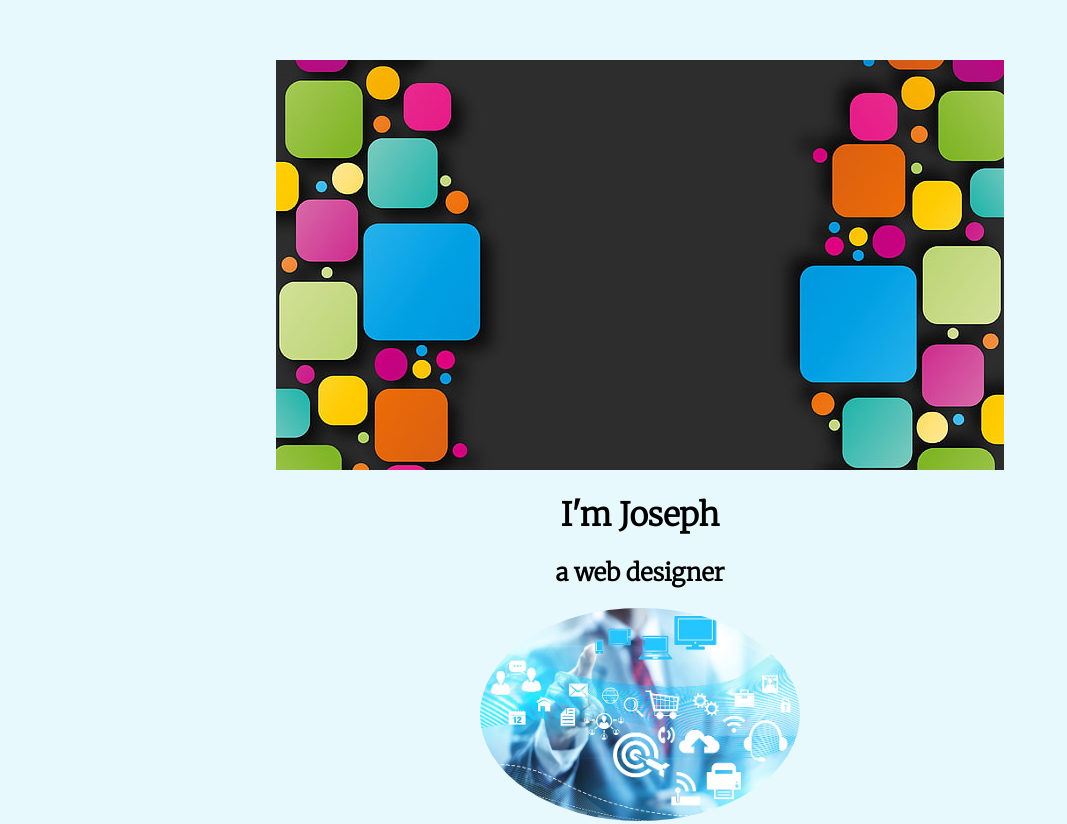
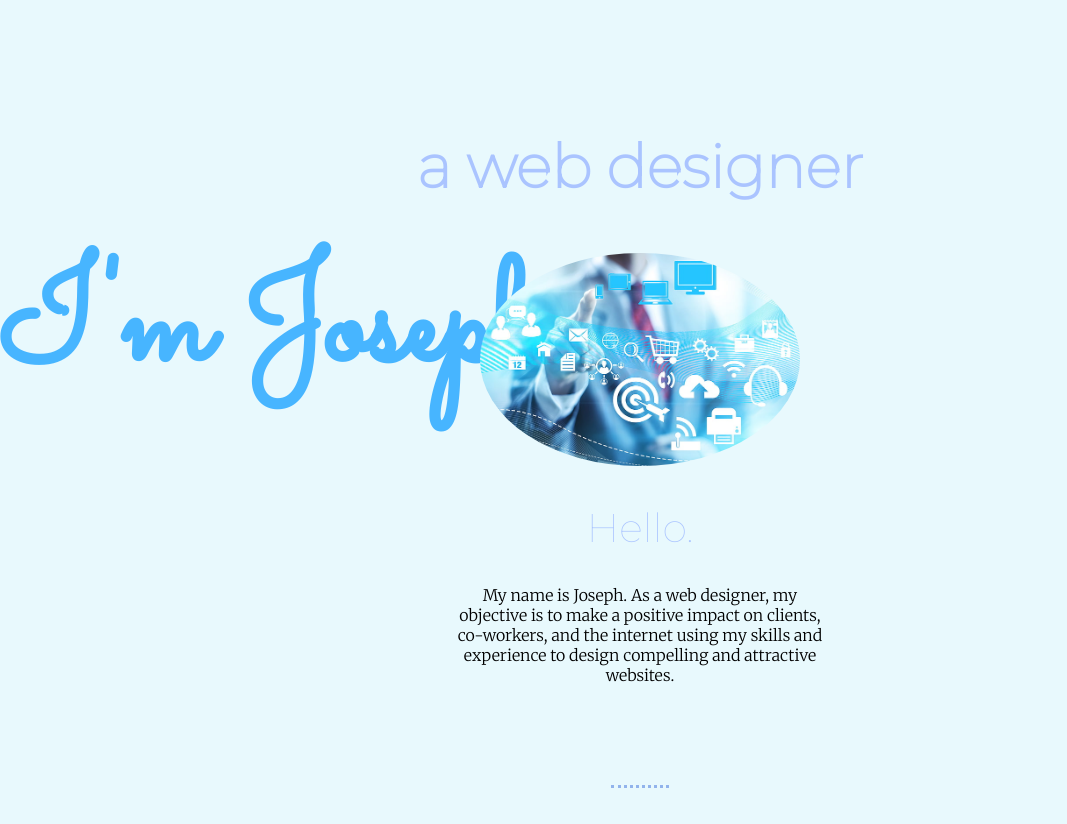
Before and after one commit to IgbamaJosephOsas/Joseph-web-design-, a plain HTML site: page index.html in a window 1280 px wide. Shown: the part 260-1084 px from the top of the page, without its empty margins (0-1067 px from the left). Drawn offline with Linux system fonts and the light colour scheme.

Commit message:
Update index.html

```diff
--- a/index.html
+++ b/index.html
@@ -13,11 +13,11 @@
 <body>
 
   <div class="rainbow">
-    <img src="images/rainbow.JPG" alt="rainbow">
-    <div class="myself">
+    <img src="" alt="">
+    <div class="h1">
       <h1>I'm Joseph</h1>
     </div>
-    <div class="designation">
+    <div class="h2">
       <h2>a web designer</h2>
     </div>
 
```
